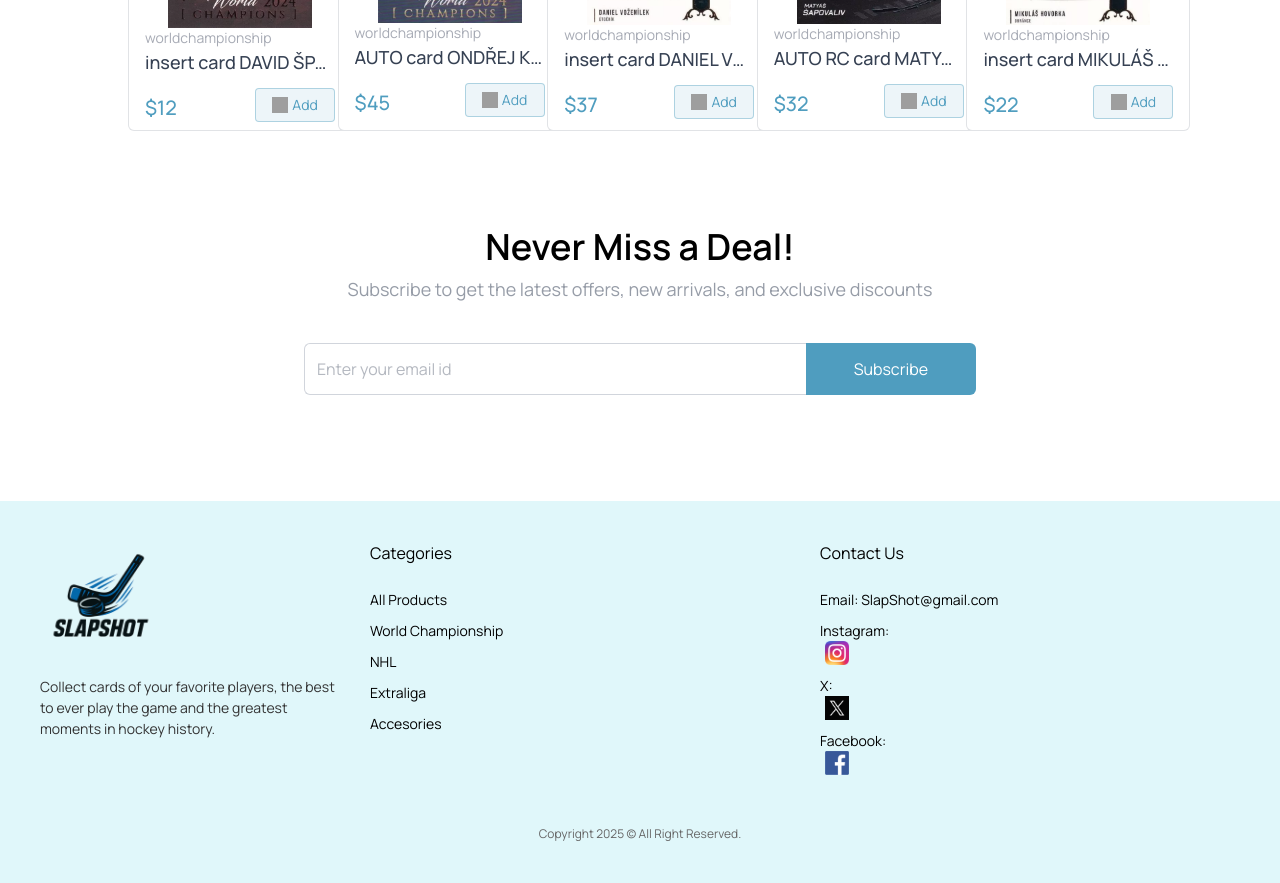
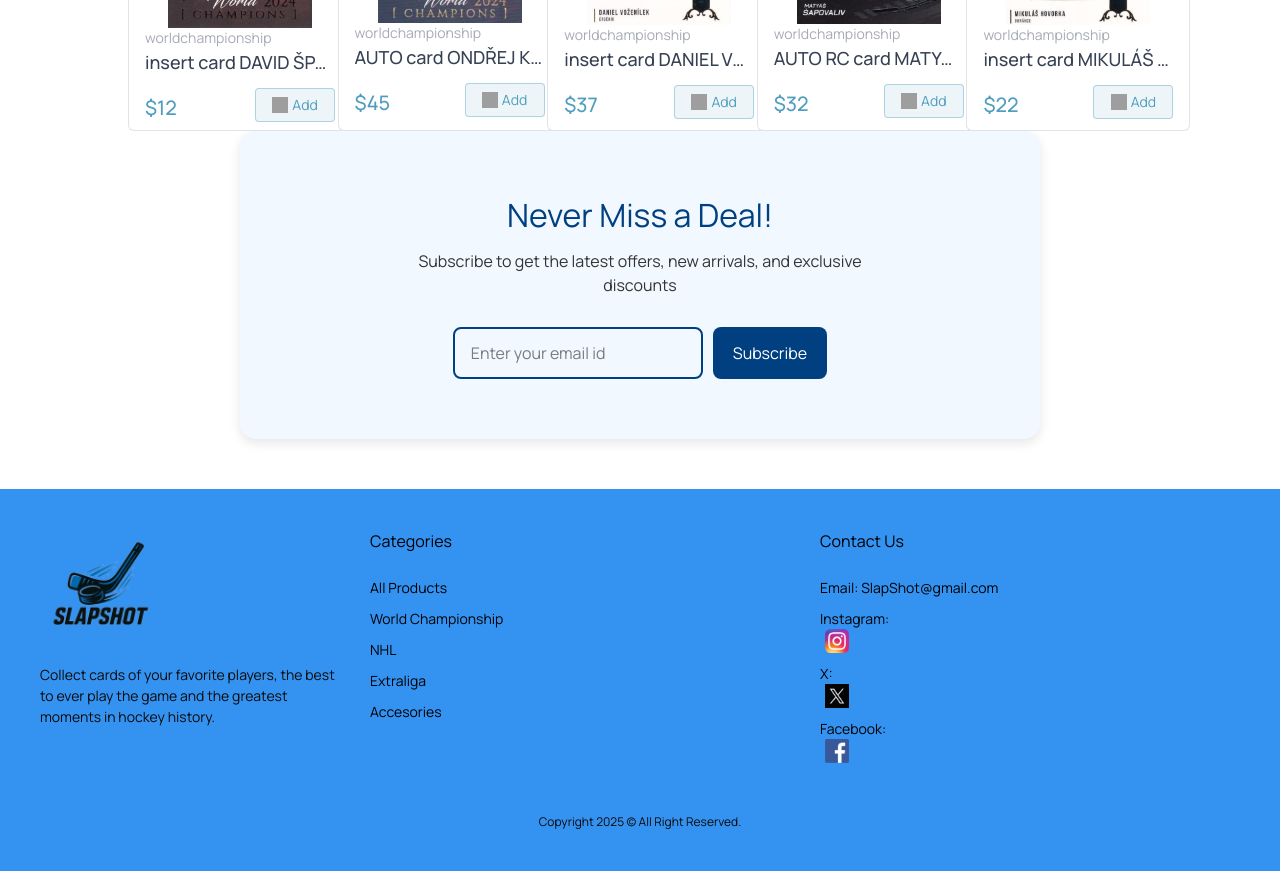
Before and after one commit to JakubZmatlo/RocnikovaPrace, a React (Vite) app in the folder RocnikovaPrace/Client/: page / in a window 1280 px wide. Shown: the part 1240-2123 px from the top of the page. Built offline with nearby package versions, Linux system fonts and the light colour scheme; grey boxes are pictures that could not be loaded.

Commit message:
newsletter css + footer color fix

```diff
--- a/RocnikovaPrace/Client/src/components/Footer/Footer.css
+++ b/RocnikovaPrace/Client/src/components/Footer/Footer.css
@@ -1,5 +1,5 @@
 .footer {
-    background-color: #e0f7fa;
+    background-color: #3492f1;
     padding: 40px 20px;
     margin-top: 50px;
     display: flex;
@@ -32,7 +32,7 @@
 
   .slogan {
     font-size: 14px;
-    color: #333;
+    color: #0b0b0b;
     max-width: 300px;
   }
 
@@ -71,7 +71,7 @@
   .copyright {
     font-size: 12px;
     text-align: center;
-    color: #666;
+    color: #0b0b0b;
   }
 
   @media (max-width: 768px) {
--- a/RocnikovaPrace/Client/src/components/NewsLetter.jsx
+++ /dev/null
@@ -1,24 +0,0 @@
-const NewsLetter = () => {
-
-    return (
-        <div className="flex flex-col items-center justify-center text-center space-y-2 mt-24 pb-14">
-            <h1 className="md:text-4xl text-2xl font-semibold">Never Miss a Deal!</h1>
-            <p className="md:text-lg text-gray-500/70 pb-8">
-                Subscribe to get the latest offers, new arrivals, and exclusive discounts
-            </p>
-            <form className="flex items-center justify-between max-w-2xl w-full md:h-13 h-12">
-                <input
-                    className="border border-gray-300 rounded-md h-full border-r-0 outline-none w-full rounded-r-none px-3 text-gray-500"
-                    type="text"
-                    placeholder="Enter your email id"
-                    required
-                />
-                <button type="submit" className="md:px-12 px-8 h-full text-white bg-primary hover:bg-primary-dull transition-all cursor-pointer rounded-md rounded-l-none">
-                    Subscribe
-                </button>
-            </form>
-        </div>
-    )
-}
-
-export default NewsLetter
--- /dev/null
+++ b/RocnikovaPrace/Client/src/components/NewsLetter/NewsLetter.css
@@ -0,0 +1,73 @@
+.newsletter {
+    background-color: #f1f8ff;
+    padding: 60px 20px;
+    text-align: center;
+    border-radius: 16px;
+    box-shadow: 0 4px 12px rgba(0, 0, 0, 0.1);
+    max-width: 800px;
+    margin: 0 auto;
+  }
+
+  .newsletter-h {
+    font-size: 2rem;
+    color: #004080;
+    margin-bottom: 10px;
+  }
+
+  .newsletter-p {
+    font-size: 1rem;
+    color: #333;
+    margin-bottom: 30px;
+    max-width: 500px;
+    margin-inline: auto;
+  }
+
+  .newsletter-form {
+    display: flex;
+    justify-content: center;
+    flex-wrap: wrap;
+    gap: 10px;
+  }
+
+  .newsletter-input {
+    padding: 12px 16px;
+    font-size: 1rem;
+    border: 2px solid #004080;
+    border-radius: 8px;
+    min-width: 250px;
+    outline: none;
+    transition: border-color 0.3s;
+  }
+
+  .newsletter-input:focus {
+    border-color: #0073e6;
+  }
+
+  .newsletter-button {
+    padding: 12px 20px;
+    font-size: 1rem;
+    background-color: #004080;
+    color: white;
+    border: none;
+    border-radius: 8px;
+    cursor: pointer;
+    transition: background-color 0.3s;
+  }
+
+  .newsletter-button:hover {
+    background-color: #3492f1;
+  }
+
+  /* Mobile responsiveness */
+  @media (max-width: 600px) {
+    .newsletter-form {
+      flex-direction: column;
+      align-items: center;
+    }
+
+    .newsletter-input,
+    .newsletter-button {
+      width: 100%;
+      max-width: 300px;
+    }
+  }
--- /dev/null
+++ b/RocnikovaPrace/Client/src/components/NewsLetter/NewsLetter.jsx
@@ -0,0 +1,26 @@
+import './NewsLetter.css'
+
+const NewsLetter = () => {
+
+    return (
+        <div className="newsletter">
+            <h1 className="newsletter-h">Never Miss a Deal!</h1>
+            <p className="newsletter-p">
+                Subscribe to get the latest offers, new arrivals, and exclusive discounts
+            </p>
+            <form className="newsletter-form">
+                <input
+                    className="newsletter-input"
+                    type="text"
+                    placeholder="Enter your email id"
+                    required
+                />
+                <button type="submit" className="newsletter-button">
+                    Subscribe
+                </button>
+            </form>
+        </div>
+    )
+}
+
+export default NewsLetter
--- a/RocnikovaPrace/Client/src/pages/Home.jsx
+++ b/RocnikovaPrace/Client/src/pages/Home.jsx
@@ -2,7 +2,7 @@ import React from 'react'
 import MainBanner from '../components/MainBanner'
 import Categories from '../components/Categories'
 import BestSeller from '../components/BestSeller'
-import NewsLetter from '../components/NewsLetter'
+import NewsLetter from '../components/NewsLetter/NewsLetter'
 
 const Home = () => {
   return (
```
